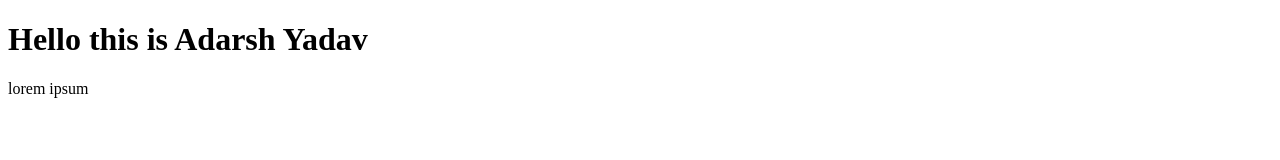
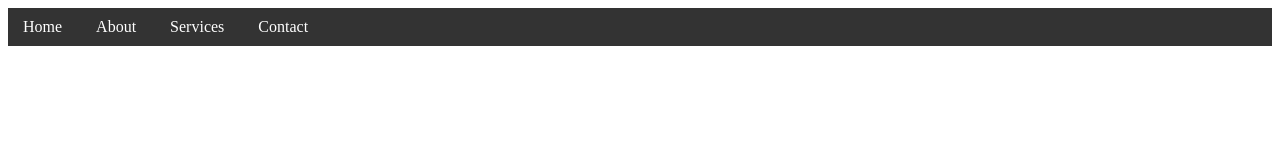
Before and after one commit to rao-aadi/FSD-CSE12, a plain HTML site: page index.html in a window 1280 px wide. Drawn offline with Linux system fonts and the light colour scheme.

Commit message:
Add files via upload

```diff
--- a/index.html
+++ b/index.html
@@ -3,11 +3,16 @@
 <head>
     <meta charset="UTF-8">
     <meta name="viewport" content="width=device-width, initial-scale=1.0">
-    <title>My information</title>
+    <title>Document</title>
+    <link rel="stylesheet" href="style.css">
 </head>
 <body>
-    <h1>Hello this is Adarsh Yadav</h1>
-    <p> lorem ipsum</p>
+    <ul class="nav">
+  <li><a href="#">Home</a></li>
+  <li><a href="#">About</a></li>
+  <li><a href="#">Services</a></li>
+  <li><a href="#">Contact</a></li>
+</ul>
+
 </body>
-
 </html>
--- /dev/null
+++ b/style.css
@@ -0,0 +1,21 @@
+.nav {
+  list-style: none;     /* removes bullets */
+  background-color: #333;
+  padding: 0;
+  margin: 0;
+}
+
+.nav li {
+  display: inline;      /* shows items in one line */
+}
+
+.nav a {
+  text-decoration: none;
+  color: white;
+  padding: 10px 15px;
+  display: inline-block;
+}
+
+.nav a:hover {
+  background-color: #555;  /* color changes on hover */
+}
```
